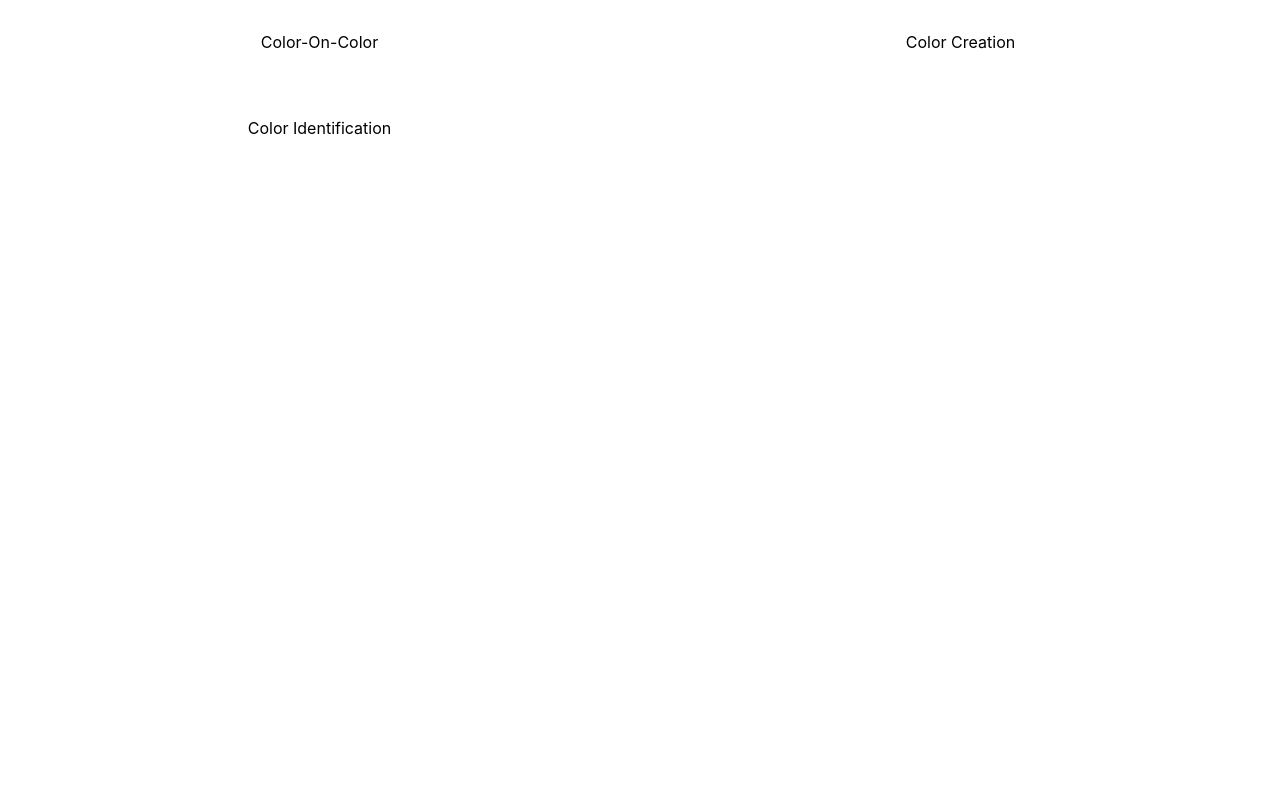
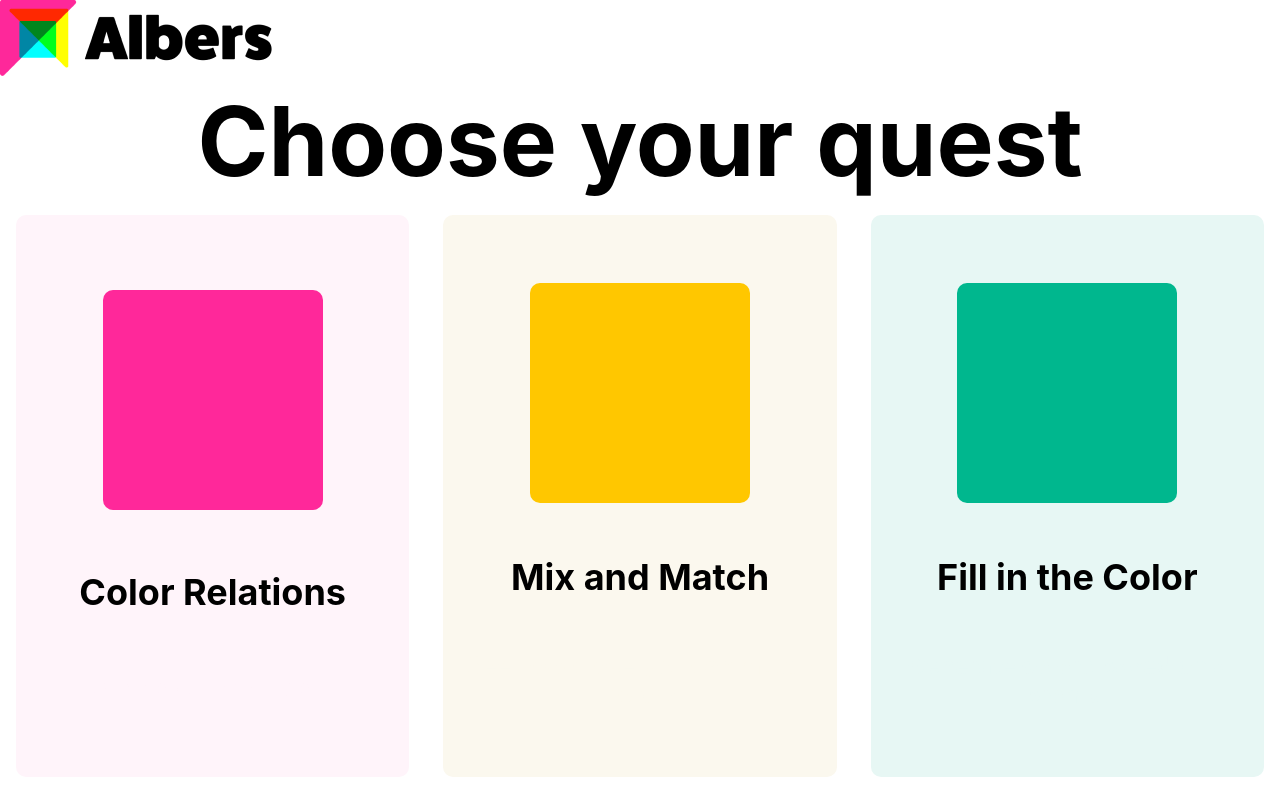
Before and after one commit to KelvinYippy/treehacks2k23, a React (Create React App) app: page / in a window 1280 px wide. Built offline with nearby package versions, Linux system fonts and the light colour scheme.

Commit message:
Added Quick endpoint for handling rybrgb, home page matches figma

```diff
--- a/src/App.tsx
+++ b/src/App.tsx
@@ -1,10 +1,11 @@
 import { useState } from 'react';
 import './App.css';
-import { HomePage } from './Pages/HomePage';
+import { HomePage } from './pages/HomePage';
 import { Page } from './utils/types';
-import { ColorOnColorPage } from './Pages/ColorOnColorPage';
-import { ColorCreationPage } from './Pages/ColorCreation';
-import { ColorIdentificationPage } from './Pages/ColorIdentification';
+import { ColorOnColorPage } from './pages/ColorOnColorPage';
+import { ColorCreationPage } from './pages/ColorCreation';
+import { ColorIdentificationPage } from './pages/ColorIdentification';
+import AlbersFullLogo from './assets/AlbersFullLogo.png'
 
 function App() {
 
@@ -12,21 +13,27 @@ function App() {
 
     return (
         <div>
+            <img
+                src={AlbersFullLogo}
+                style={{ cursor: 'pointer' }}
+                alt="Full Logo"
+                onClick={() => setCurrentPage(Page.HOME)}
+            />
             {
                 currentPage === Page.HOME &&
                 <HomePage setLevel={setCurrentPage}/>
             }
             {
                 currentPage === Page.COLOR_ON_COLOR &&
-                <ColorOnColorPage setLevel={setCurrentPage}/>
+                <ColorOnColorPage/>
             }
             {
                 currentPage === Page.COLOR_CREATION &&
-                <ColorCreationPage setLevel={setCurrentPage}/>
+                <ColorCreationPage/>
             }
             {
                 currentPage === Page.COLOR_IDENTIFICATION &&
-                <ColorIdentificationPage setLevel={setCurrentPage}/>
+                <ColorIdentificationPage/>
             }
         </div>
     )
--- a/src/Components/HomeCard.css
+++ b/src/Components/HomeCard.css
@@ -1,10 +1,96 @@
-.home-card {
+.home-card-one {
     padding: 1rem;
     text-align: center;
     margin: 1rem;
     cursor: pointer;
+    border-radius: 10px;
+    background-color: #FFF4FA;
+    font-weight: bold;
+    height: 530px;
 }
 
-.home-card:hover {
+.home-card-one .subtext {
+    color: #FFF4FA;
+    font-size: 1.5rem;
+}
 
+.home-card-one:hover {
+    background-color: #FF289A;
+    color: #FFF4FA
 }
+
+.home-card-two {
+    padding: 1rem;
+    text-align: center;
+    margin: 1rem;
+    cursor: pointer;
+    border-radius: 10px;
+    background-color: #FBF8EE;
+    font-weight: bold;
+    height: 530px;
+}
+
+.home-card-two .subtext {
+    color: #FBF8EE;
+    font-size: 1.5rem;
+}
+
+.home-card-two:hover {
+    background-color: #FFC700;
+    color: #FBF8EE;
+}
+
+.home-card-three {
+    padding: 1rem;
+    text-align: center;
+    margin: 1rem;
+    cursor: pointer;
+    border-radius: 10px;
+    background-color: #E7F7F4;
+    font-weight: bold;
+    height: 530px;
+}
+
+.home-card-three:hover {
+    background-color: #00B78E;
+    color: #E7F7F4;
+}
+
+.home-card-three .subtext {
+    color: #E7F7F4;
+    font-size: 1.5rem;
+}
+
+
+.home-card-one .square-one {
+    height: 220px;
+    width: 220px;
+    background-color: #FF289A;
+    border-radius: 10px;
+}
+
+.home-card-one:hover > .square-one {
+    background-color: #FFF4FA !important;
+}
+
+.square-two {
+    height: 220px;
+    width: 220px;
+    background-color: #FFC700;
+    border-radius: 10px;
+}
+
+.home-card-two:hover > .square-two {
+    background-color: #FBF8EE !important;
+}
+
+.square-three {
+    height: 220px;
+    width: 220px;
+    background-color: #00B78E;
+    border-radius: 10px;
+}
+
+.home-card-three:hover > .square-three {
+    background-color: #E7F7F4;
+}
--- a/src/Components/HomeCard.tsx
+++ b/src/Components/HomeCard.tsx
@@ -2,14 +2,18 @@ import './HomeCard.css'
 
 interface HomeCardProps {
     text: string
+    subtext: string
     handleClick: () => void
+    className: string
 }
 
-export const HomeCard = ({text, handleClick}: HomeCardProps) => {
+export const HomeCard = ({text, handleClick, className, subtext}: HomeCardProps) => {
 
     return (
-        <div onClick={handleClick} className="home-card">
-            {text}
+        <div onClick={handleClick} className={`home-card-${className}`} style={{ display: 'flex', flexDirection: 'column', alignItems: 'center', justifyContent: 'space-evenly' }}>
+            <div className={`square-${className}`}></div>
+            <div style={{ fontSize: '36px' }}>{text}</div>
+            <div className='subtext'>{subtext}</div>
         </div>
     )
 
--- a/src/Pages/ColorCreation.tsx
+++ b/src/Pages/ColorCreation.tsx
@@ -1,11 +1,9 @@
-import { ColorDisplay } from "../Components/ColorDisplay"
-import { ColorPageProps, Page } from "../utils/types"
+import { ColorDisplay } from "../components/ColorDisplay"
 import { generateRandomRGBColor, getRGBComponents } from "../utils/utils"
-import backArrow from '../assets/backArrow.svg'
 import { useMultiState } from "../hooks/useMultiState"
 import { useEffect } from "react"
 
-export const ColorCreationPage = ({setLevel}: ColorPageProps) => {
+export const ColorCreationPage = () => {
 
     const initialColorCreationPageState = {
         red: "0",
@@ -29,7 +27,6 @@ export const ColorCreationPage = ({setLevel}: ColorPageProps) => {
             blue: Number(componentState.blue)
         }
         hashmap[property] = Number(value)
-        console.log(`${hashmap.red}, ${hashmap.yellow}, ${hashmap.blue}`, componentState.ryb)
         if (`${hashmap.red}, ${hashmap.yellow}, ${hashmap.blue}` === componentState.ryb) {
             handleIndividualChange("correctQuestions", componentState.correctQuestions + 1)
         }
@@ -43,6 +40,7 @@ export const ColorCreationPage = ({setLevel}: ColorPageProps) => {
         if (componentState.randomColor) {
             fetchCorrectRYBCode()
         }
+    // eslint-disable-next-line react-hooks/exhaustive-deps
     }, [componentState.randomColor])
 
     useEffect(() => {
@@ -56,16 +54,11 @@ export const ColorCreationPage = ({setLevel}: ColorPageProps) => {
             yellow: "0",
             blue: "0",
         })
+    // eslint-disable-next-line react-hooks/exhaustive-deps
     }, [componentState.correctQuestions])
 
     return (
         <div>
-            <img
-                src={backArrow}
-                alt="Back Arrow"
-                onClick={() => setLevel(Page.HOME)}
-                style={{ cursor: 'pointer' }}
-            />
             <div style={{ display: 'flex', flexDirection: 'column', alignItems: 'center', paddingTop: '1rem' }}>
             <div style={{ textAlign: 'center', paddingTop: '1rem', fontWeight: 'bold' }}>
                 Color Creation
--- a/src/Pages/ColorOnColorPage.tsx
+++ b/src/Pages/ColorOnColorPage.tsx
@@ -1,11 +1,9 @@
-import { ComplementaryQuestionCard } from "../Components/ComplementaryQuestionCard"
-import { PrimarySecondaryTertiaryQuestionCard } from "../Components/PrimarySecondaryTertiaryQuestionCard"
+import { ComplementaryQuestionCard } from "../components/ComplementaryQuestionCard"
+import { PrimarySecondaryTertiaryQuestionCard } from "../components/PrimarySecondaryTertiaryQuestionCard"
 import { useMultiState } from "../hooks/useMultiState"
-import { ColorPageProps, Page } from "../utils/types"
-import backArrow from '../assets/backArrow.svg'
-import { TriadicQuestionCard } from "../Components/TriadicQuestionCard"
+import { TriadicQuestionCard } from "../components/TriadicQuestionCard"
 
-export const ColorOnColorPage = ({setLevel}: ColorPageProps) => {
+export const ColorOnColorPage = () => {
 
     const initialColorOnColorPageState = {
         questionsCorrect: 0,
@@ -33,12 +31,6 @@ export const ColorOnColorPage = ({setLevel}: ColorPageProps) => {
 
     return (
         <div>
-            <img
-                src={backArrow}
-                alt="Back Arrow"
-                onClick={() => setLevel(Page.HOME)}
-                style={{ cursor: 'pointer' }}
-            />
             <div style={{ textAlign: 'center', paddingTop: '1rem', fontWeight: 'bold' }}>
                 Color On Color
             </div>
--- a/src/Pages/HomePage.css
+++ b/src/Pages/HomePage.css
@@ -3,7 +3,7 @@
     width: 100%;
     max-width: 1500px;
     margin: 0 auto;
-    grid-template-columns: repeat(2, 1fr);
+    grid-template-columns: repeat(3, 1fr);
     grid-gap: 2px;
     grid-auto-flow: row;
 }
--- a/src/Pages/HomePage.tsx
+++ b/src/Pages/HomePage.tsx
@@ -1,14 +1,17 @@
-import { HomeCard } from "../Components/HomeCard"
+import { HomeCard } from "../components/HomeCard"
 import { ColorPageProps, Page } from "../utils/types"
 import './HomePage.css'
 
 export const HomePage = ({setLevel}: ColorPageProps) => {
 
     return (
-        <div className="home-grid">
-            <HomeCard text='Color-On-Color' handleClick={() => setLevel(Page.COLOR_ON_COLOR)}/>
-            <HomeCard text='Color Creation' handleClick={() => setLevel(Page.COLOR_CREATION)}/>
-            <HomeCard text='Color Identification' handleClick={() => setLevel(Page.COLOR_IDENTIFICATION)}/>
+        <div>
+            <div style={{ fontWeight: 'bold', fontSize: '6rem', textAlign: 'center' }}>Choose your quest</div>
+            <div className="home-grid">
+                <HomeCard className="one" text='Color Relations' subtext="Learn to describe colors" handleClick={() => setLevel(Page.COLOR_ON_COLOR)}/>
+                <HomeCard className="two" text='Mix and Match' subtext="See how close you can match colors" handleClick={() => setLevel(Page.COLOR_CREATION)}/>
+                <HomeCard className="three" text='Fill in the Color' subtext="Generate colors based on a prompt" handleClick={() => setLevel(Page.COLOR_IDENTIFICATION)}/>
+            </div>
         </div>
     )
 
```
Also changed, not shown: src/Pages/ColorIdentification.tsx (+70 -16 lines), src/assets/AlbersFullLogo.png (added).
